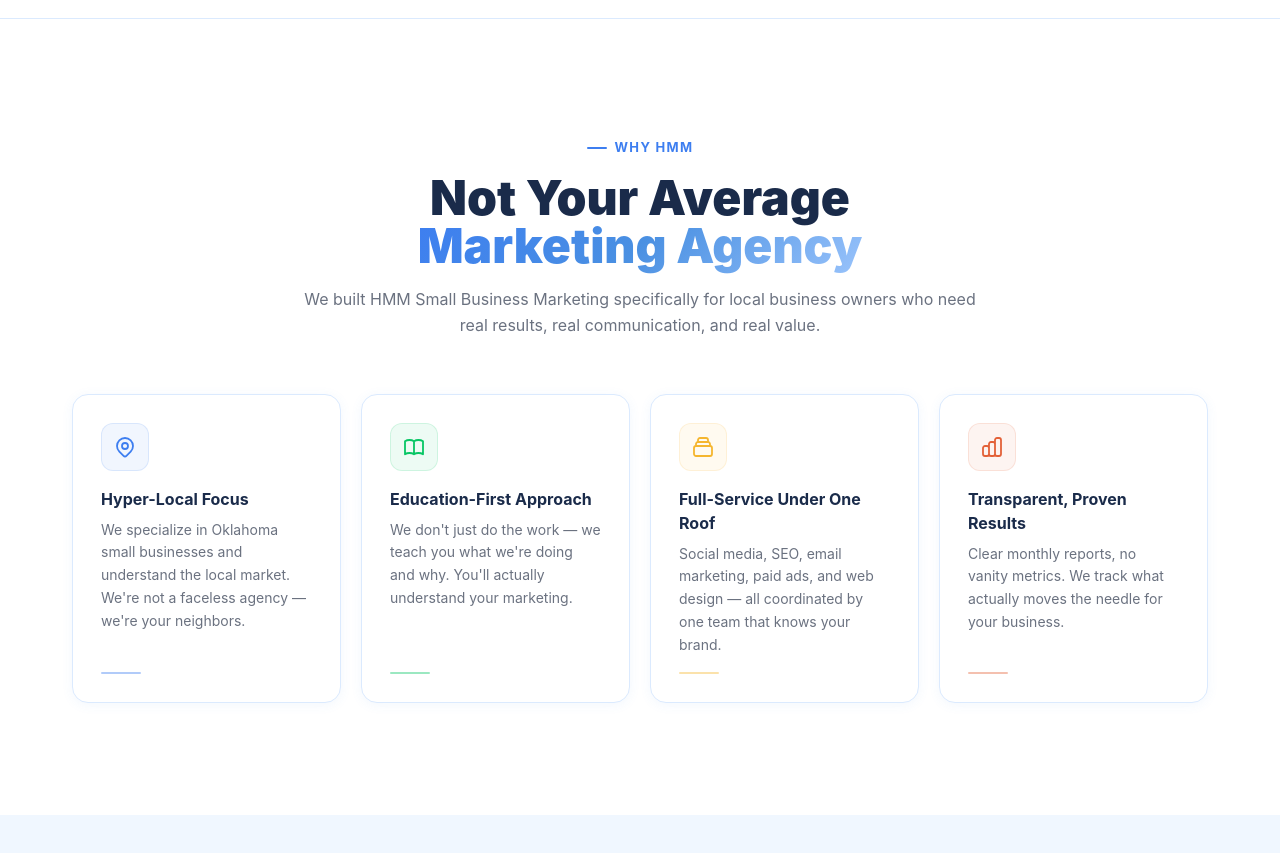
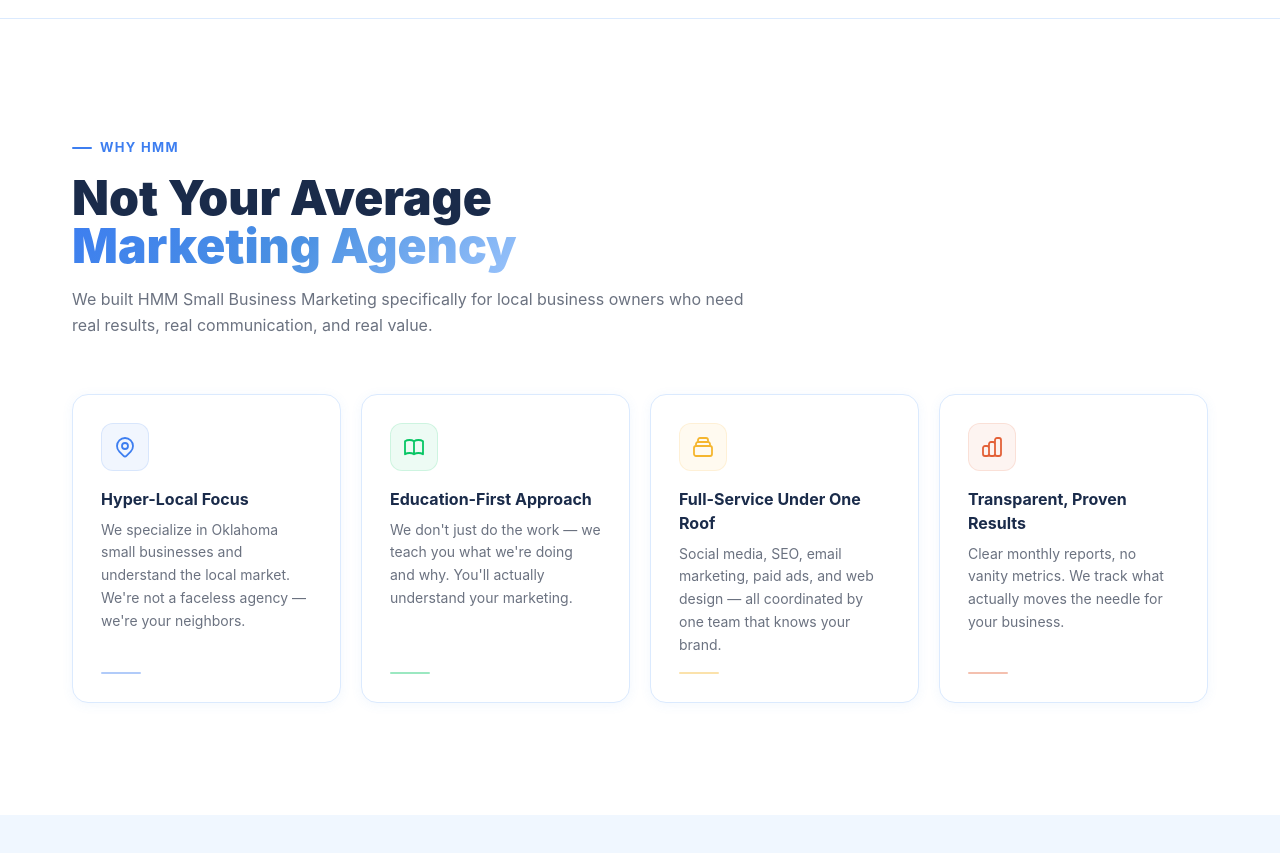
Before and after one commit to hammondsmedia/sbm-marketing-site, a Next.js app: page / in a window 1280 px wide. Shown: the part 1960-2813 px from the top of the page. Built offline with nearby package versions, Linux system fonts and the light colour scheme.

Commit message:
Change text alignment to left in Differentiators component

```diff
--- a/components/Differentiators.tsx
+++ b/components/Differentiators.tsx
@@ -46,8 +46,9 @@ export default function Differentiators() {
   return (
     <section className="py-20 md:py-28 bg-white">
       <div className="container-site px-6 lg:px-8">
-        <div className="text-center max-w-2xl mx-auto mb-14">
-          <div className="section-label mx-auto">Why HMM</div>
+        {/* Changed 'text-center' to 'text-left' and removed 'mx-auto' */}
+        <div className="text-left max-w-2xl mb-14">
+          <div className="section-label">Why HMM</div>
           <h2 className="text-3xl md:text-5xl font-black leading-tight mb-4" style={{ color: '#1a2b4a' }}>
             Not Your Average{' '}
             <span className="gradient-text">Marketing Agency</span>
```
